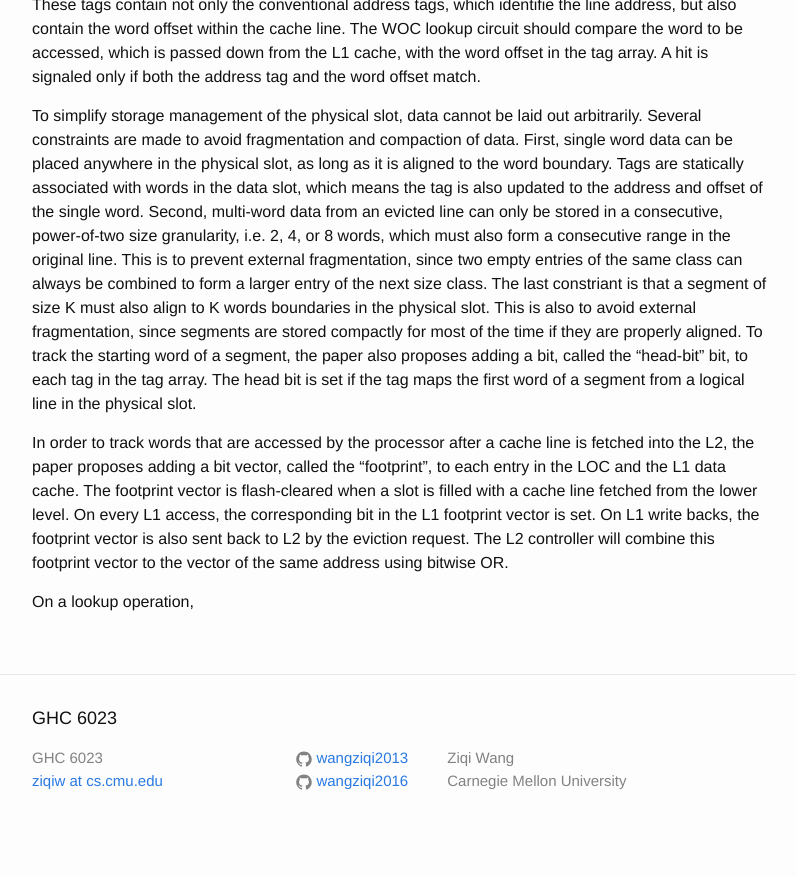
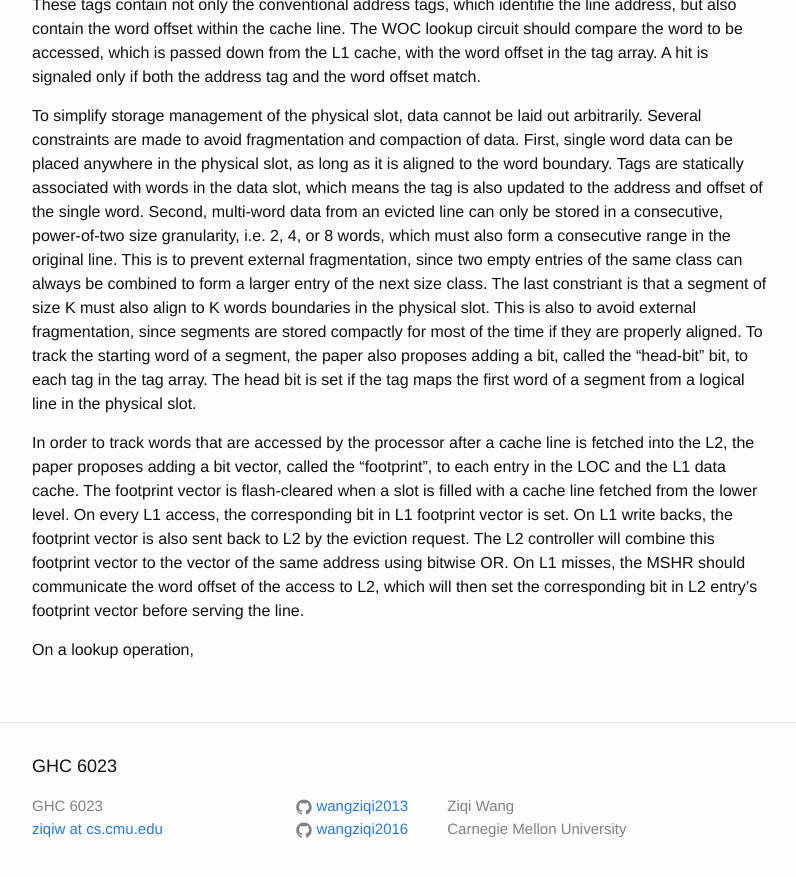
Before and after one commit to wangziqi2013/wangziqi2013.github.io, a Jekyll site: the page built from _posts/2020-07-02-ldis.markdown, in a window 1280 px wide and 900 px high, scrolled down 1819 px. Shown: the top 877 px of the window, without its empty margins (238-1034 px from the left). Built offline with Jekyll 4.4.1, drawn with Linux system fonts in a browser that asks for light colours; before the commit the page ends 2671 px from its top, so only the background shows below that.

Commit message:
Finish foorptint

```diff
--- a/_posts/2020-07-02-ldis.markdown
+++ b/_posts/2020-07-02-ldis.markdown
@@ -86,7 +86,9 @@ in the tag array. The head bit is set if the tag maps the first word of a segmen
 In order to track words that are accessed by the processor after a cache line is fetched into the L2, the paper proposes
 adding a bit vector, called the "footprint", to each entry in the LOC and the L1 data cache. The footprint vector
 is flash-cleared when a slot is filled with a cache line fetched from the lower level. On every L1 access, the corresponding
-bit in the L1 footprint vector is set. On L1 write backs, the footprint vector is also sent back to L2 by the eviction request.
+bit in L1 footprint vector is set. On L1 write backs, the footprint vector is also sent back to L2 by the eviction request.
 The L2 controller will combine this footprint vector to the vector of the same address using bitwise OR.
+On L1 misses, the MSHR should communicate the word offset of the access to L2, which will then set the corresponding
+bit in L2 entry's footprint vector before serving the line.
 
 On a lookup operation,
```
